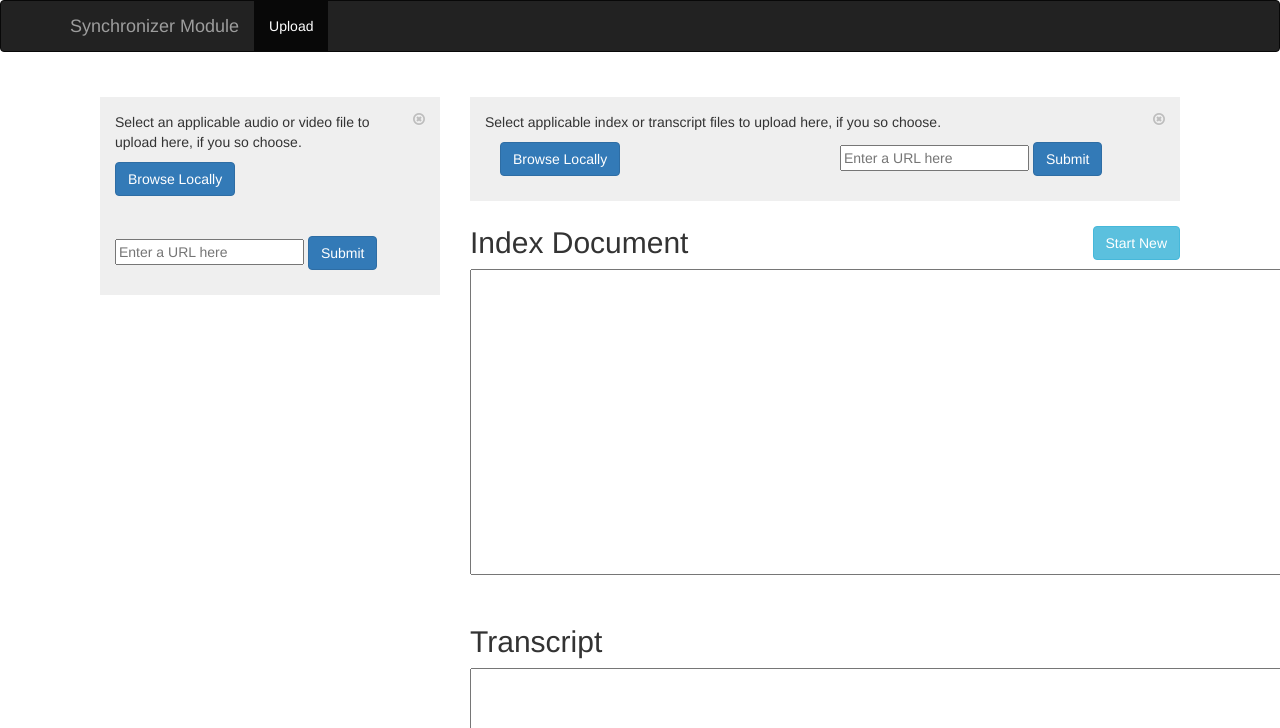
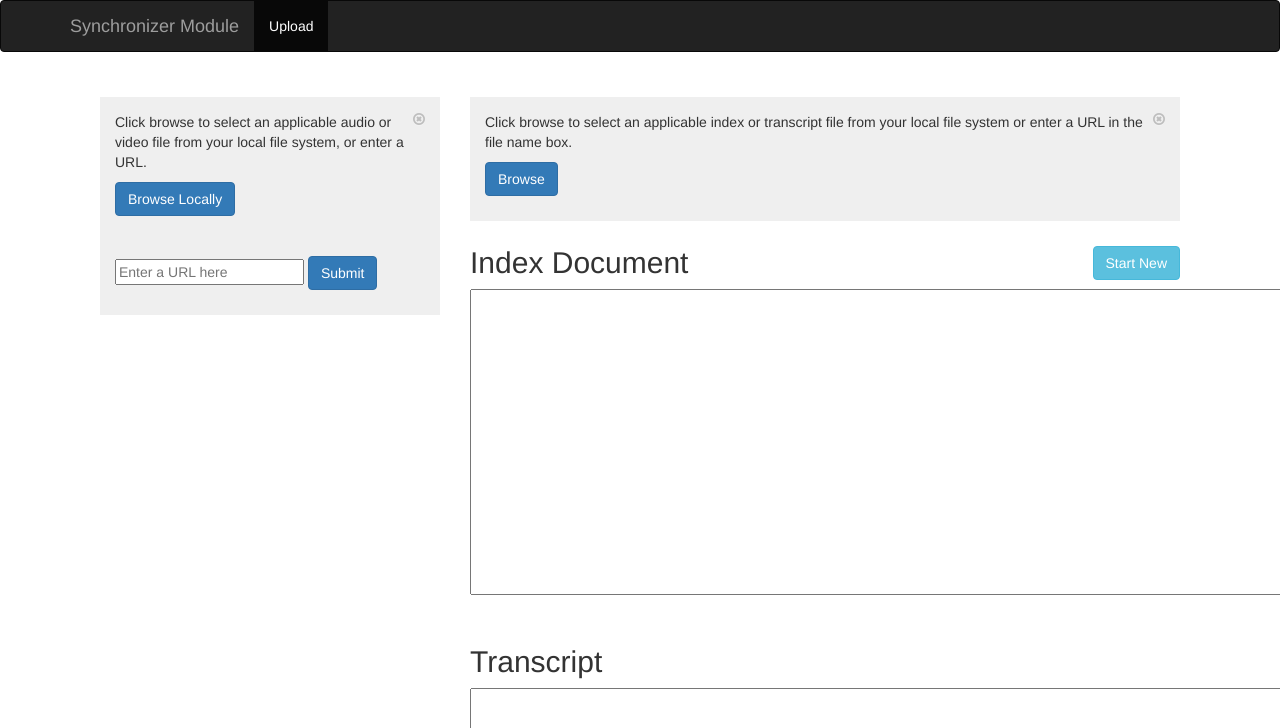
Before and after one commit to cul/synchronizer-module, a plain HTML site: page index.html in a window 1280 px wide. Shown: the top 728 px of the page. Drawn offline with Linux system fonts and the light colour scheme; files whose address does not match are found by name.

Commit message:
removal of URL upload for metadata/index files, error text updates, added favicon for testing

```diff
--- a/index.html
+++ b/index.html
@@ -1,9 +1,9 @@
 <!DOCTYPE html>
 <html lang="en">
 	<head>
-	    <meta charset="utf-8">
-	    <meta http-equiv="X-UA-Compatible" content="IE=edge">
-	    <meta name="viewport" content="width=device-width, initial-scale=1">
+    <meta charset="utf-8">
+    <meta http-equiv="X-UA-Compatible" content="IE=edge">
+    <meta name="viewport" content="width=device-width, initial-scale=1">
 
 		<meta name="description" content="Columbia University Library: Synchronizer Module">
 		<meta name="keywords" content="HTML,CSS,JavaScript">
@@ -16,6 +16,7 @@
 		<link href="./includes/font-awesome/css/font-awesome.min.css" rel="stylesheet" type="text/css">
 		<link href="./css/ableplayer.min.css" rel="stylesheet" type="text/css"/>
 		<link href="./css/style.css" rel="stylesheet" type="text/css">
+		<link rel="icon" type="image/icon" href="fav.ico">
 	</head>
 
 	<body>
@@ -49,7 +50,7 @@
 					<div id="media-playback" class="col-md-4 container">
 						<div id="media-upload" class="col-md-12 upload-box">
 							<i class="fa fa-times-circle-o close"></i>
-							<p>Select an applicable audio or video file to upload here, if you so choose.</p>
+							<p>Click browse to select an applicable audio or video file from your local file system, or enter a URL.</p>
 							<p>
 								<label class="btn btn-primary">
 							    <input id="media-file-upload" type="file" onchange="uploadFile('media-file-upload')">
@@ -69,16 +70,17 @@
 					<div id="display-results" class="col-md-8 pull-right">
 						<div id="upload-area" class="col-md-12 upload-box">
 							<i class="fa fa-times-circle-o close"></i>
-							<p>Select applicable index or transcript files to upload here, if you so choose.</p>
-							<p class="col-md-6">
+							<p>Click browse to select an applicable index or transcript file from your local file system or enter a URL in the file name box.</p>
+							<p class="">
 								<label class="btn btn-primary">
 							    <input id="file-upload" type="file" multiple onchange="uploadFile('file-upload')">
-							    Browse Locally
+							    Browse
 								</label>
-							<p class="col-md-6">
+							<!-- URL-based file upload has been removed per requirements -->
+							<!-- <p class="col-md-6">
 								<input id="url-upload" type="text" placeholder="Enter a URL here">
 								<button id="url-submit" class="btn btn-primary"onclick="uploadURLFile('url-upload')">Submit</button>
-							</p>
+							</p> -->
 							<p id="language"></p>
 						</div>
 
--- a/js/script.js
+++ b/js/script.js
@@ -3,7 +3,7 @@
    File: script.js
 	 Description: Javascript functions providing file upload and display
    Author: Ashley Pressley
-   Date: 11/30/2017
+   Date: 12/04/2017
 	 Version: 0.2.2
 */
 
@@ -219,6 +219,7 @@ function clearBoxes() {
   	$("#transcript").val("");
 		$("#media-url-upload").val("");
 		$("#url-upload").val("");
+		$("#errorBar").hide();
 	}
 }
 
@@ -237,10 +238,11 @@ function uploadFile(sender) {
 	}
 }
 
+// This function is no longer utilized for non-AV files
 function uploadURLFile(sender) {
 	// Copy the URL to the user's clipboard, in case we need it later during an error
-	document.getElementById(sender).select();
-	document.execCommand("Copy");
+	// document.getElementById(sender).select();
+	// document.execCommand("Copy");
 
 	// Continue onward, grab the URL value
 	var input = document.getElementById(sender);
@@ -250,6 +252,11 @@ function uploadURLFile(sender) {
 	var urlArr = url.split('.');
 	var ext = urlArr[urlArr.length - 1];
 
+	if (ext !== "mp3" || ext !== "ogg" || ext !== "webm" || ext !== "mp4") {
+		var error = new Error("This field only accepts audio and video file URLs.");
+		errorHandler(error);
+	}
+	else {
 		fetch(url)
 			.then(res => res.blob())
 			.then(blob => {
@@ -257,9 +264,10 @@ function uploadURLFile(sender) {
 				else errorHandler(new Error("Bad File - cannot load data from " + url));
 			})
 			.catch(function(e) {
-			var error = new Error(e + "</p><p class='no-red'>Typically, this is due to a blocked Cross-Origin Request. We have copied your URL to your clipboard so that you may attempt to Browse Locally and paste the URL in the given prompt. This will allow the browser to attempt to download the file into your temporary files folder, and then upload it to the browser for editing or viewing.");
-			errorHandler(error);
+				// var error = new Error(e + "</p><p class='no-red'>Typically, this is due to a blocked Cross-Origin Request. We have copied your URL to your clipboard so that you may attempt to Browse Locally and paste the URL in the given prompt. This will allow the browser to attempt to download the file into your temporary files folder, and then upload it to the browser for editing or viewing.");
+				errorHandler(e);
 			});
+	}
 }
 
 // Document Ready
```
Also changed, not shown: fav.ico (added). Lines whose indentation alone changed are shown as unchanged.
